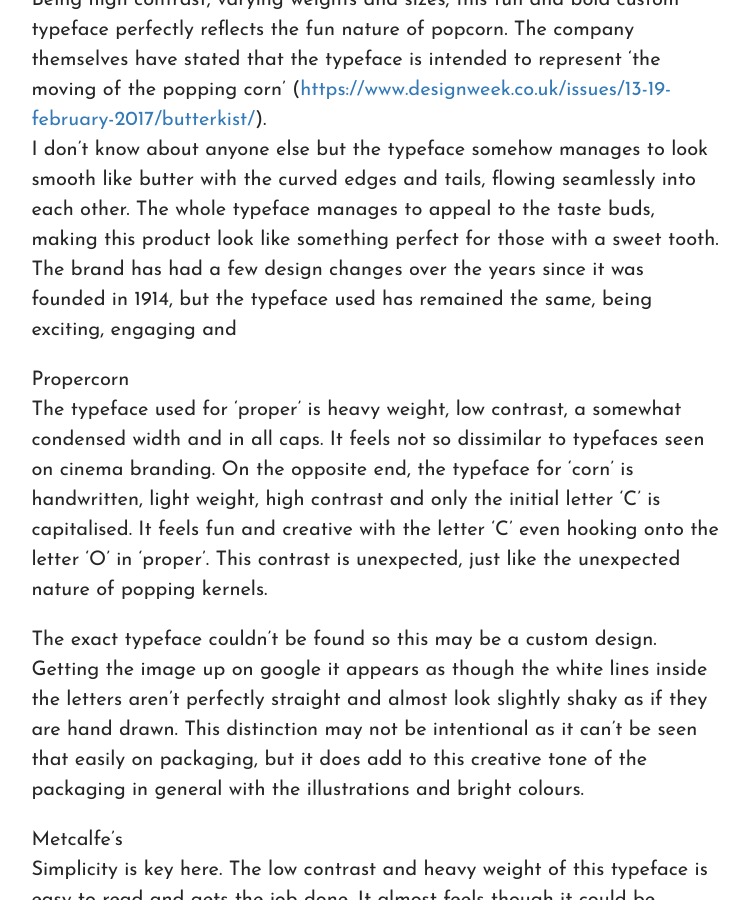
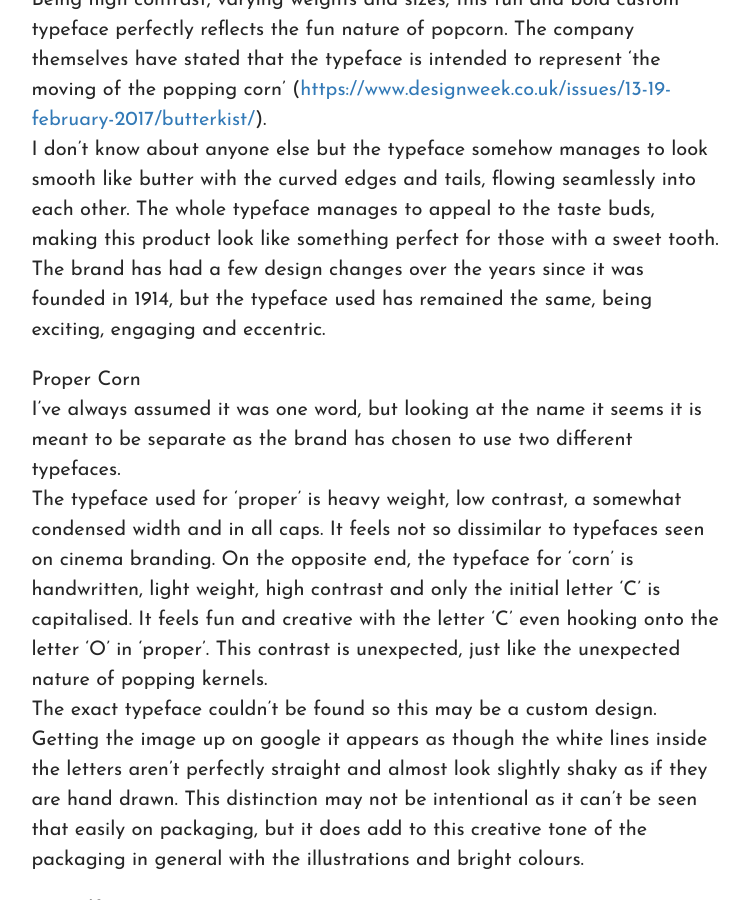
Before and after one commit to laurenlouisap/typography, a Jekyll site: the page built from _posts/2021-10-11-time-for-a-snack.md, in a window 1280 px wide and 900 px high, scrolled down 415 px. Shown: the whole window, without its empty margins (263-1012 px from the left). Built offline with Jekyll 4.4.1, drawn with Linux system fonts in a browser that asks for light colours; some web fonts are replaced.

Commit message:
Update Post “2021-10-11-time-for-a-snack”

```diff
--- a/_posts/2021-10-11-time-for-a-snack.md
+++ b/_posts/2021-10-11-time-for-a-snack.md
@@ -11,11 +11,11 @@
 They boast about being the 'Nation's favourite popcorn' and judging from their unique typeface, it is clear why.\
 Being high contrast, varying weights and sizes, this fun and bold custom typeface perfectly reflects the fun nature of popcorn. The company themselves have stated that the typeface is intended to represent 'the moving of the popping corn' (<https://www.designweek.co.uk/issues/13-19-february-2017/butterkist/>). \
 I don't know about anyone else but the typeface somehow manages to look smooth like butter with the curved edges and tails, flowing seamlessly into each other. The whole typeface manages to appeal to the taste buds, making this product look like something perfect for those with a sweet tooth. \
-The brand has had a few design changes over the years since it was founded in 1914, but the typeface used has remained the same, being exciting, engaging and
+The brand has had a few design changes over the years since it was founded in 1914, but the typeface used has remained the same, being exciting, engaging and eccentric.
 
-Propercorn\
-The typeface used for 'proper' is heavy weight, low contrast, a somewhat condensed width and in all caps. It feels not so dissimilar to typefaces seen on cinema branding. On the opposite end, the typeface for 'corn' is handwritten, light weight, high contrast and only the initial letter 'C' is capitalised. It feels fun and creative with the letter 'C' even hooking onto the letter 'O' in 'proper'. This contrast is unexpected, just like the unexpected nature of popping kernels.
-
+Proper Corn\
+I've always assumed it was one word, but looking at the name it seems it is meant to be separate as the brand has chosen to use two different typefaces.\
+The typeface used for 'proper' is heavy weight, low contrast, a somewhat condensed width and in all caps. It feels not so dissimilar to typefaces seen on cinema branding. On the opposite end, the typeface for 'corn' is handwritten, light weight, high contrast and only the initial letter 'C' is capitalised. It feels fun and creative with the letter 'C' even hooking onto the letter 'O' in 'proper'. This contrast is unexpected, just like the unexpected nature of popping kernels. \
 The exact typeface couldn't be found so this may be a custom design. Getting the image up on google it appears as though the white lines inside the letters aren't perfectly straight and almost look slightly shaky as if they are hand drawn. This distinction may not be intentional as it can't be seen that easily on packaging, but it does add to this creative tone of the packaging in general with the illustrations and bright colours.
 
 Metcalfe's\
```
